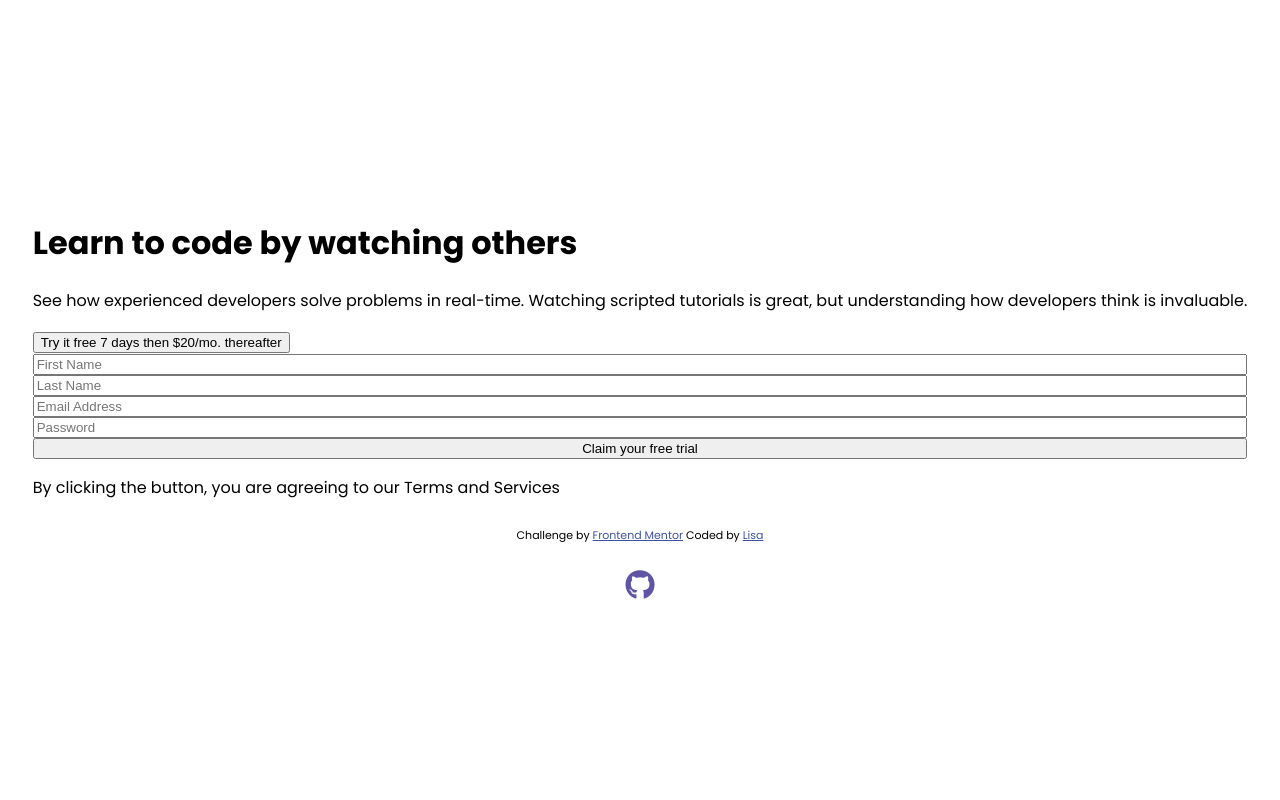
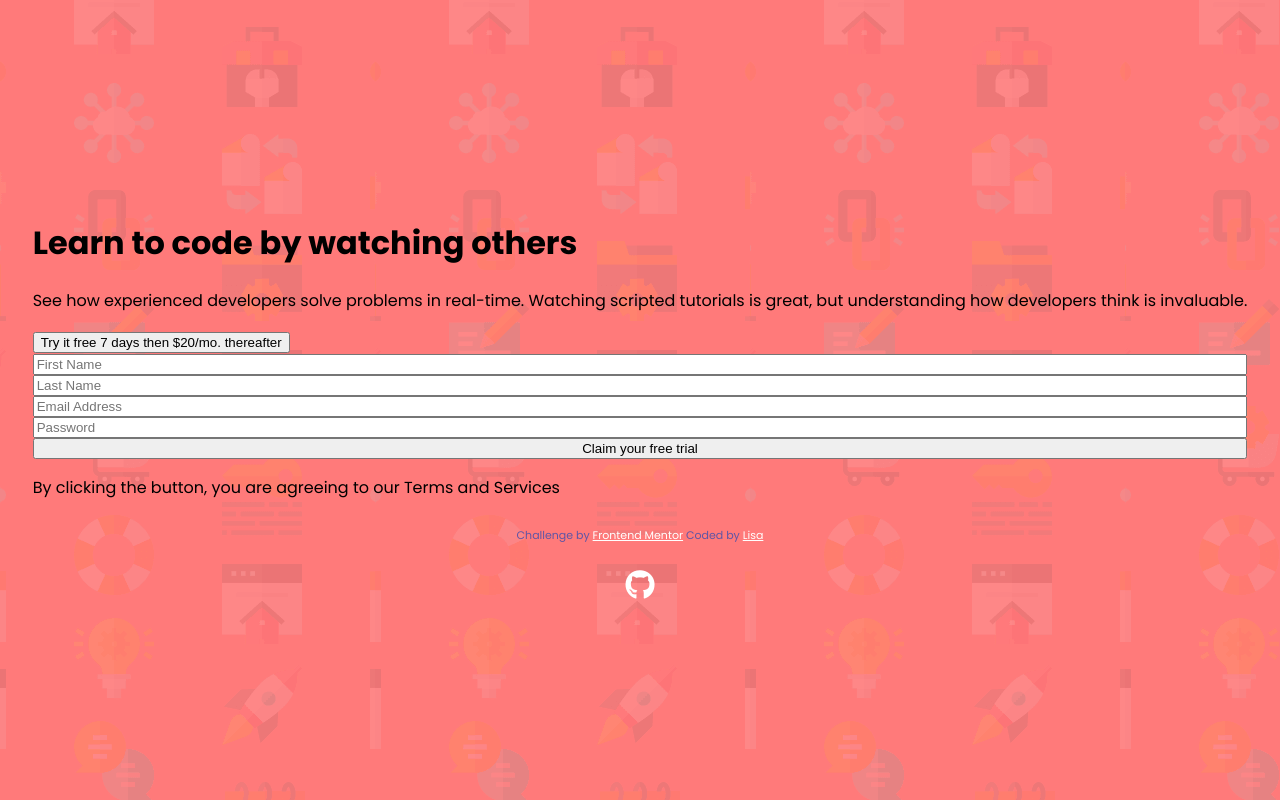
Before and after one commit to CrypticMango/intro-component-with-sign-up-form, a plain HTML site: page index.html in a window 1280 px wide. Drawn offline with Linux system fonts and the light colour scheme.

Commit message:
added background image and color
-added validation error exclamation mark

```diff
--- a/style.css
+++ b/style.css
@@ -15,6 +15,8 @@ body {
     align-items: center;
     margin: 0;
     min-height: 100vh;
+    background-image: url(/images/bg-intro-mobile.png);
+    background-color: var(--red);
 }
 
 form {
@@ -26,16 +28,21 @@ footer {
     text-align: center;
 }
 
+input:invalid {
+    background: url(/images/icon-error.svg) no-repeat 85%;
+    background-color: white;
+}
 .attribution {
 	font-size: 11px;
 	text-align: center;
+    color: var(--blue);
 }
 .attribution a {
-	color: hsl(228, 45%, 44%);
+	color: white;
 }
 
 .fa-brands{
     font-size: 30px;
-    color: var(--blue);
+    color: white;
     margin-top: 15px;
 }
```
